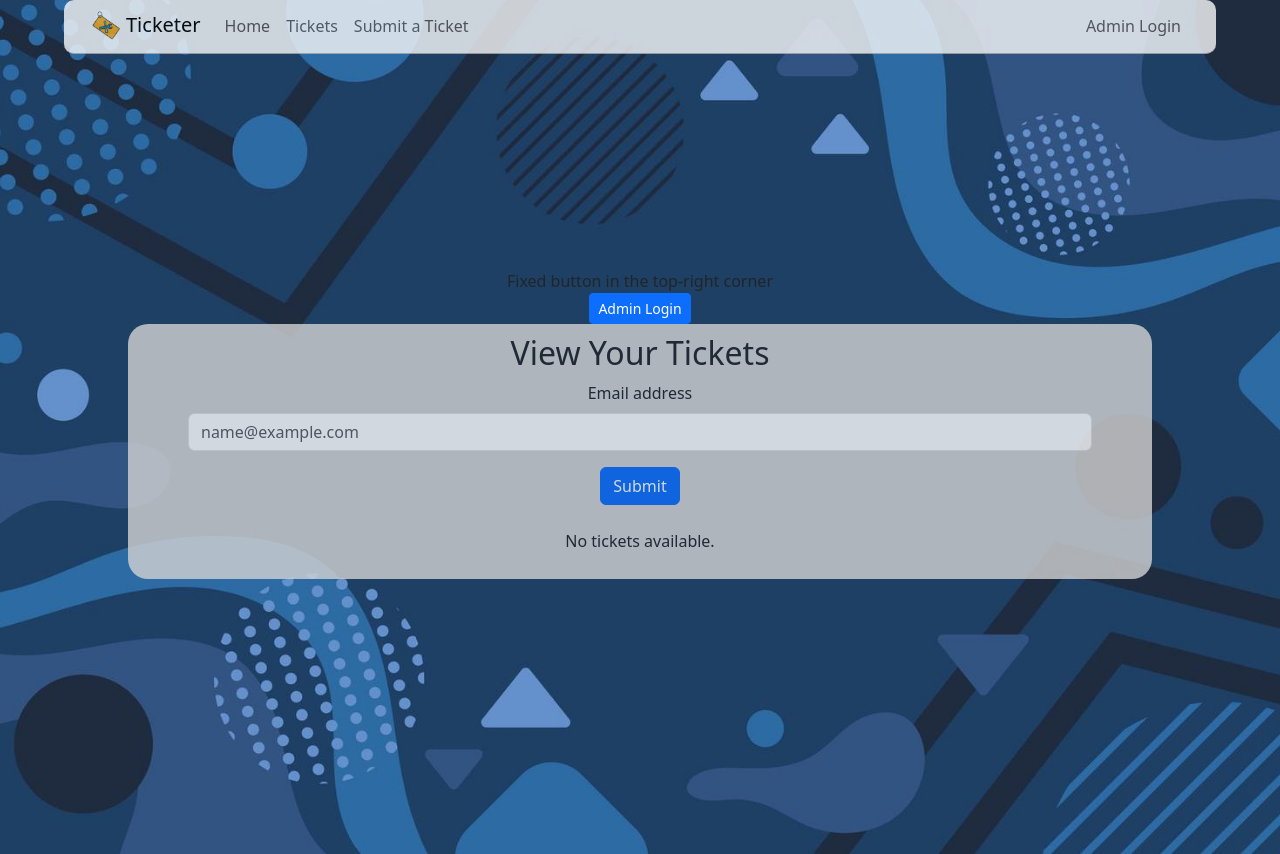
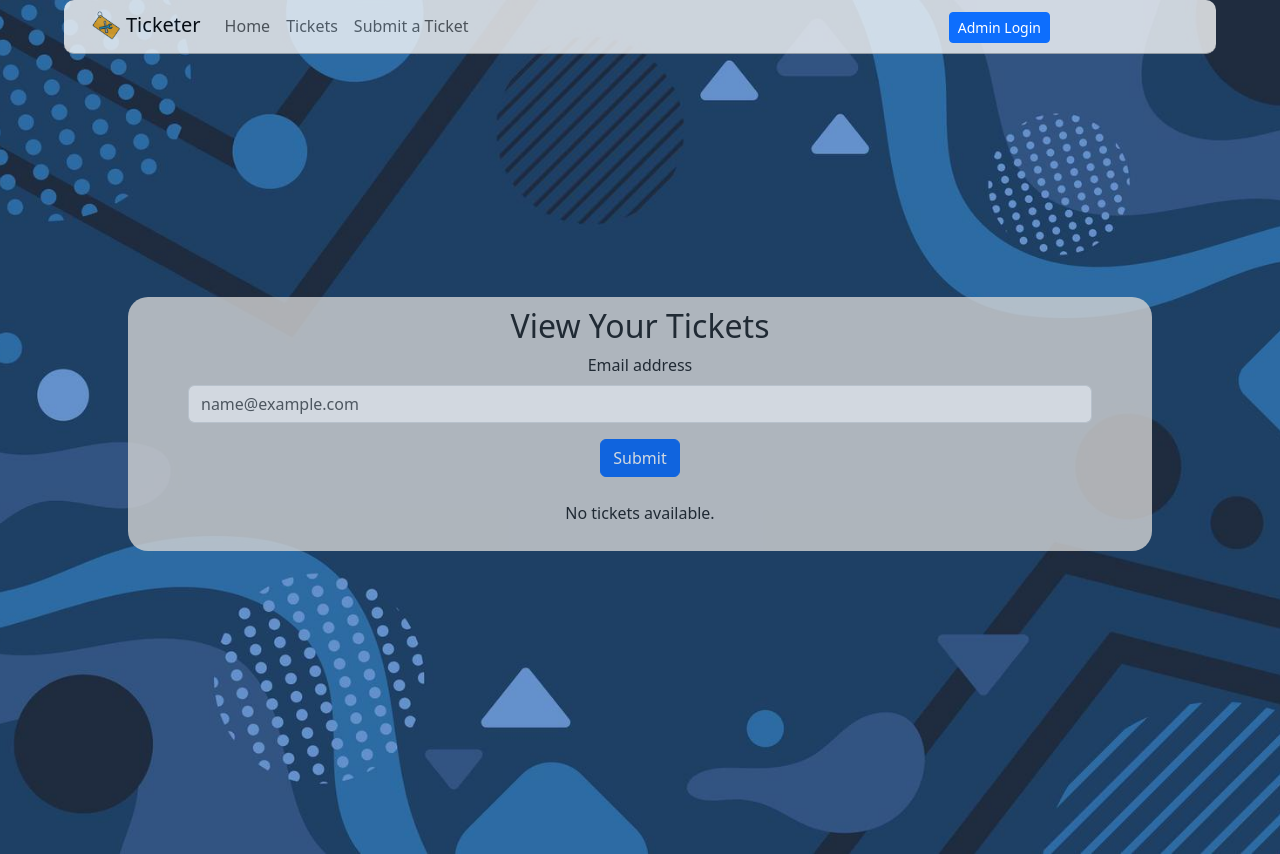
Before and after one commit to felixzhu88/madhacks-2024, a React (Create React App) app in the folder my-app/: page /tickets in a window 1280 px wide. Built offline with nearby package versions, Linux system fonts and the light colour scheme.

Commit message:
finishing changes

```diff
--- a/my-app/src/App.js
+++ b/my-app/src/App.js
@@ -11,9 +11,7 @@
 import SubmitATicketPage from './pages/SubmitATicket/SubmitATicketPage';
 import AdminViewPage from './pages/Tickets/AdminView/AdminViewPage';
 
-
 function NavBar() {
-  const location = useLocation(); // Use location to determine the current route
 
   return (
     <Navbar expand="lg" id="navbar" bg="light" className="navbar-container">
@@ -35,14 +33,6 @@
             <Nav.Link as={Link} to="/tickets">Tickets</Nav.Link>
             <Nav.Link as={Link} to="/submitATicket">Submit a Ticket</Nav.Link>
           </Nav>
-          {/* Conditionally render the Admin Login link when on the /tickets page */}
-          {location.pathname === '/tickets' && (
-            <Nav>
-              <Nav.Link as={Link} to="" className="ms-auto" style={{ cursor: 'pointer' }}>
-                Admin Login
-              </Nav.Link>
-            </Nav>
-          )}
         </Navbar.Collapse>
       </Container>
     </Navbar>
@@ -56,7 +46,7 @@
         <h1>Welcome</h1>
         <p>This is a site made by pookies, <em>for</em> pookies.</p>
         <p>
-          <Button variant="primary" as={Link} to="/tickets">Tickets</Button>
+          <Button variant="primary">Tickets</Button>
         </p>
       </div>
     </Container>
--- a/my-app/src/pages/Tickets/TicketPage.js
+++ b/my-app/src/pages/Tickets/TicketPage.js
@@ -7,6 +7,7 @@
 import { BrowserRouter as Router, Routes, Route, Link, useNavigate } from 'react-router-dom'; // Import from react-router-dom
 import AdminViewPage from './AdminView/AdminViewPage';
 import './TicketPage.css';
+import { Spinner } from "react-bootstrap";
 
 
 function CornerButton() {
@@ -40,13 +41,17 @@
 
   return (
     <div>
-
-      Fixed button in the top-right corner
       <div id="button">
         <Button
           variant="primary"
           size="sm"
           onClick={handleShow}
+          style={{
+            position: 'fixed',
+            top: '12px',
+            right: '230px',
+            zIndex: 1000,
+          }}
         >
           Admin Login
         </Button>
```
